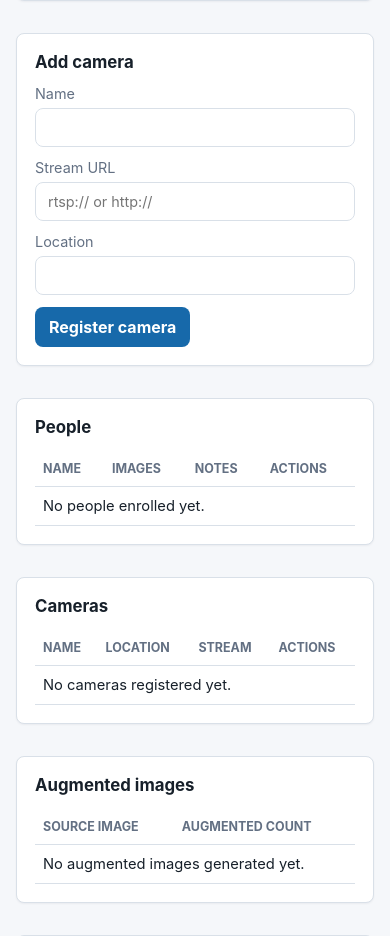
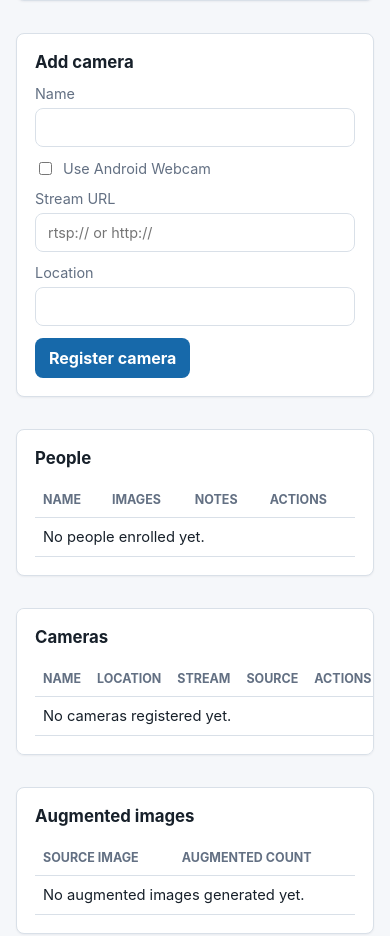
Before and after one commit to vamshikrishnaramasamy/REHS-GroupA-Final-Project, a Flask app: page / in a window 390 px wide. Shown: the part 1077-2013 px from the top of the page. Run offline with Flask 3, Linux system fonts and the light colour scheme; data that the repository does not hold is empty.

Commit message:
Add Android webcam over WiFi as a camera source
- cameras table gains a source_type column (manual vs android_wifi),
  migrated in for existing databases
- "Add camera" form gets a "Use Android Webcam" toggle that swaps the
  stream URL field for phone IP + port inputs
- Server validates the IP and builds the stream URL for the IP Webcam
  Android app (http://<ip>:<port>/video), reusing the existing
  OpenCV-based streaming/online-check pipeline
- Cameras table shows a Source column (Manual vs Android (WiFi))

Co-Authored-By: Claude Sonnet 5 <noreply@anthropic.com>

```diff
--- a/app/db.py
+++ b/app/db.py
@@ -28,7 +28,8 @@ CREATE TABLE IF NOT EXISTS cameras (
     location TEXT DEFAULT '',
     is_active INTEGER NOT NULL DEFAULT 1,
     created_at TEXT NOT NULL DEFAULT CURRENT_TIMESTAMP,
-    last_frame TEXT
+    last_frame TEXT,
+    source_type TEXT NOT NULL DEFAULT 'manual'
 );
 
 CREATE TABLE IF NOT EXISTS detections (
@@ -80,4 +81,5 @@ def init_db():
     # predates a schema change, so patch older databases up explicitly.
     _ensure_column(db, "detections", "clip_path", "TEXT DEFAULT ''")
     _ensure_column(db, "cameras", "last_frame", "TEXT")
+    _ensure_column(db, "cameras", "source_type", "TEXT NOT NULL DEFAULT 'manual'")
     db.commit()
--- a/app/routes.py
+++ b/app/routes.py
@@ -1,3 +1,4 @@
+import ipaddress
 import shutil
 import sqlite3
 import cv2
@@ -17,6 +18,7 @@ from datetime import datetime
 bp = Blueprint("main", __name__)
 
 ALLOWED_IMAGE_EXTENSIONS = {"png", "jpg", "jpeg"}
+DEFAULT_ANDROID_WEBCAM_PORT = 8080
 
 
 def is_allowed_image(filename):
@@ -419,16 +421,41 @@ def uploaded_file(filename):
 @bp.post("/cameras")
 def create_camera():
     name = request.form.get("name", "").strip()
-    stream_url = request.form.get("stream_url", "").strip()
     location = request.form.get("location", "").strip()
-    if not name or not stream_url:
-        flash("Camera name and stream URL are required.")
+    source_type = request.form.get("source_type", "manual").strip()
+
+    if not name:
+        flash("Camera name is required.")
         return redirect(url_for("main.dashboard"))
+
+    if source_type == "android_wifi":
+        ip_address = request.form.get("android_ip", "").strip()
+        port = request.form.get("android_port", "").strip() or str(DEFAULT_ANDROID_WEBCAM_PORT)
+
+        if not ip_address:
+            flash("The phone's IP address is required for an Android webcam.")
+            return redirect(url_for("main.dashboard"))
+        try:
+            ipaddress.ip_address(ip_address)
+        except ValueError:
+            flash(f"'{ip_address}' is not a valid IP address.")
+            return redirect(url_for("main.dashboard"))
+        if not port.isdigit():
+            flash("Port must be a number.")
+            return redirect(url_for("main.dashboard"))
+
+        stream_url = f"http://{ip_address}:{port}/video"
+    else:
+        source_type = "manual"
+        stream_url = request.form.get("stream_url", "").strip()
+        if not stream_url:
+            flash("Stream URL is required.")
+            return redirect(url_for("main.dashboard"))
 
     db = get_db()
     db.execute(
-        "INSERT INTO cameras (name, stream_url, location) VALUES (?, ?, ?)",
-        (name, stream_url, location),
+        "INSERT INTO cameras (name, stream_url, location, source_type) VALUES (?, ?, ?, ?)",
+        (name, stream_url, location, source_type),
     )
     db.commit()
     flash(f"Added camera {name}.")
--- a/app/templates/dashboard.html
+++ b/app/templates/dashboard.html
@@ -60,12 +60,49 @@
 
         <article class="panel">
           <h2>Add camera</h2>
-          <form action="{{ url_for('main.create_camera') }}" method="post">
+          <form action="{{ url_for('main.create_camera') }}" method="post" id="camera-form">
             <label>Name <input name="name" required></label>
-            <label>Stream URL <input name="stream_url" placeholder="rtsp:// or http://" required></label>
+
+            <label style="display:flex; flex-direction:row; align-items:center; gap:8px;">
+              <input type="checkbox" id="android-toggle" style="width:auto;">
+              Use Android Webcam
+            </label>
+
+            <div id="manual-fields">
+              <label>Stream URL <input name="stream_url" id="stream_url" placeholder="rtsp:// or http://" required></label>
+            </div>
+
+            <div id="android-fields" style="display:none;">
+              <label>Phone IP address <input name="android_ip" id="android_ip" placeholder="e.g. 192.168.1.42"></label>
+              <label>Port <input name="android_port" id="android_port" placeholder="8080" value="8080"></label>
+              <p style="color: var(--muted); font-size: 0.85rem; margin: 0;">
+                Install the "IP Webcam" app on the phone, start the server, and make sure the phone is on the same WiFi network as this device.
+              </p>
+            </div>
+
+            <input type="hidden" name="source_type" id="source_type" value="manual">
             <label>Location <input name="location"></label>
             <button type="submit">Register camera</button>
           </form>
+          <script>
+            (function () {
+              const toggle = document.getElementById("android-toggle");
+              const manualFields = document.getElementById("manual-fields");
+              const androidFields = document.getElementById("android-fields");
+              const sourceType = document.getElementById("source_type");
+              const streamUrl = document.getElementById("stream_url");
+              const androidIp = document.getElementById("android_ip");
+
+              toggle.addEventListener("change", () => {
+                const useAndroid = toggle.checked;
+                manualFields.style.display = useAndroid ? "none" : "block";
+                androidFields.style.display = useAndroid ? "block" : "none";
+                sourceType.value = useAndroid ? "android_wifi" : "manual";
+                streamUrl.required = !useAndroid;
+                androidIp.required = useAndroid;
+              });
+            })();
+          </script>
         </article>
       </section>
 
@@ -103,6 +140,7 @@
                 <th>Name</th>
                 <th>Location</th>
                 <th>Stream</th>
+                <th>Source</th>
                 <th>Actions</th>
               </tr>
             </thead>
@@ -112,6 +150,7 @@
                   <td>{{ camera.name }}</td>
                   <td>{{ camera.location }}</td>
                   <td>{{ camera.stream_url }}</td>
+                  <td>{{ "Android (WiFi)" if camera.source_type == "android_wifi" else "Manual" }}</td>
                   <td>
                     <form action="{{ url_for('main.delete_camera', camera_id=camera.id) }}" method="post" style="margin:0; display:inline;">
                       <button type="submit" onclick="return confirm('Are you sure you want to delete this camera?');" style="color: white; background-color: #dc3545; border: none; padding: 4px 8px; border-radius: 4px; cursor: pointer;">
@@ -121,7 +160,7 @@
                   </td>
                 </tr>
               {% else %}
-                <tr><td colspan="4">No cameras registered yet.</td></tr>
+                <tr><td colspan="5">No cameras registered yet.</td></tr>
               {% endfor %}
             </tbody>
           </table>
```
Also changed, not shown: 1 other file.
